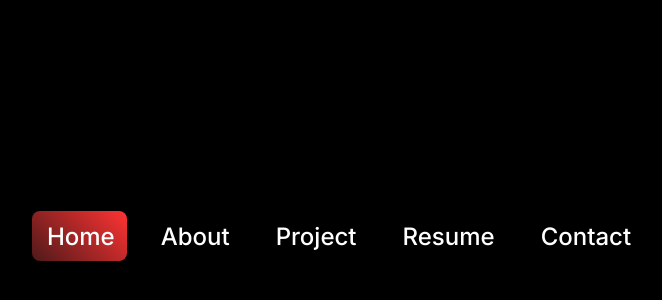
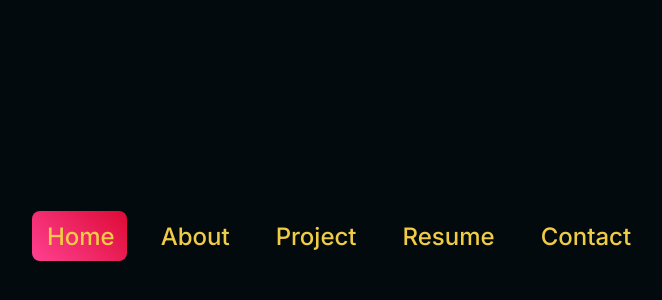
Before and after one commit to Dilli-ram-gif/Netlify, a website built with Parcel: page playground.html in a window 1280 px wide. Shown: the part 164-464 px from the top of the page, without its empty margins (301-963 px from the left). Built offline with nearby package versions, Linux system fonts and the light colour scheme.

Commit message:
Menu bar color changed

```diff
--- a/playground.css
+++ b/playground.css
@@ -9,7 +9,7 @@ body{
   justify-content:center;
   align-items:center;
   min-height:100vh;
-  background:#000;
+  background:#020a0e;
 
 }
 a{
@@ -37,7 +37,7 @@ nav a{
   display: inline-block;
   font-size:1.5rem;
   font-weight:500;
-  color:#fff;
+  color:#f0cb46;
   text-decoration:none;
   padding:0 23px;
   z-index:1;
@@ -49,7 +49,7 @@ nav span{
   left: -45px;
   width: 95px;
   height: 100%;
-  background: linear-gradient(45deg, #4f1919, #ff3333);
+  background: linear-gradient(45deg, #FF4191, #DD0A35);
   border-radius:8px;
   transition: .5s;
 }
```
